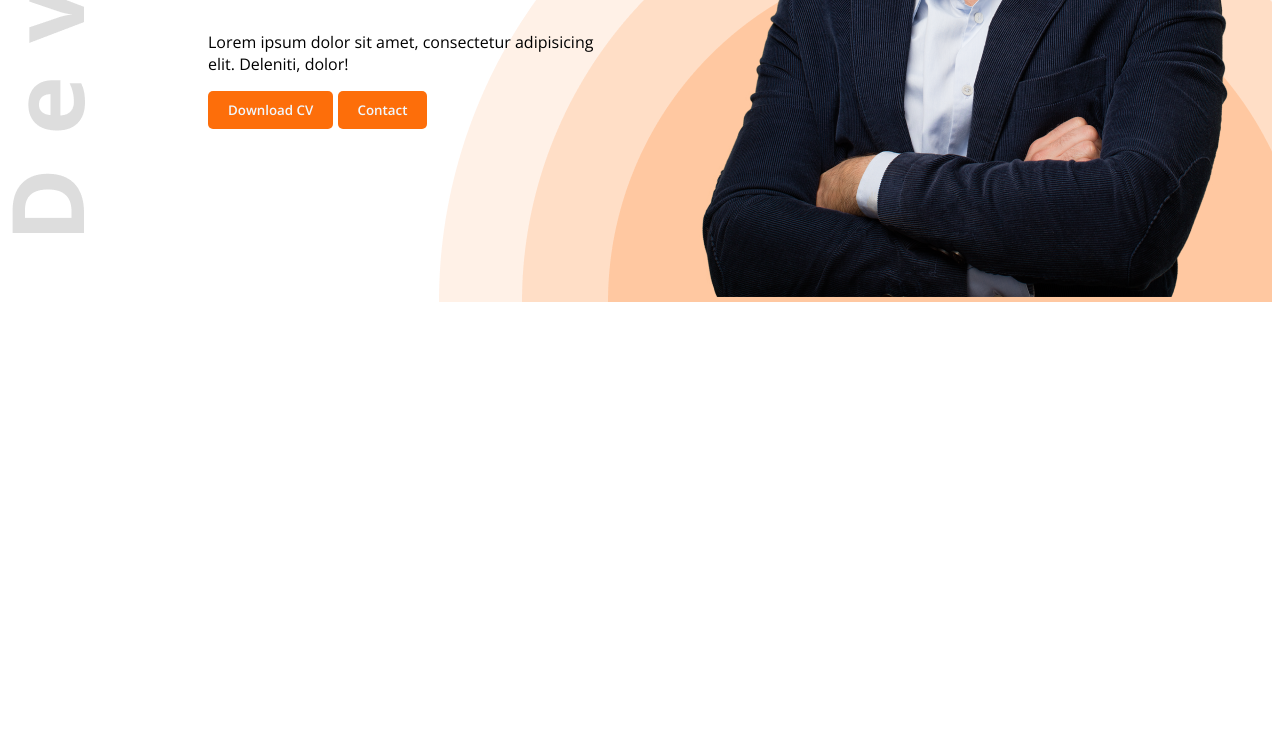
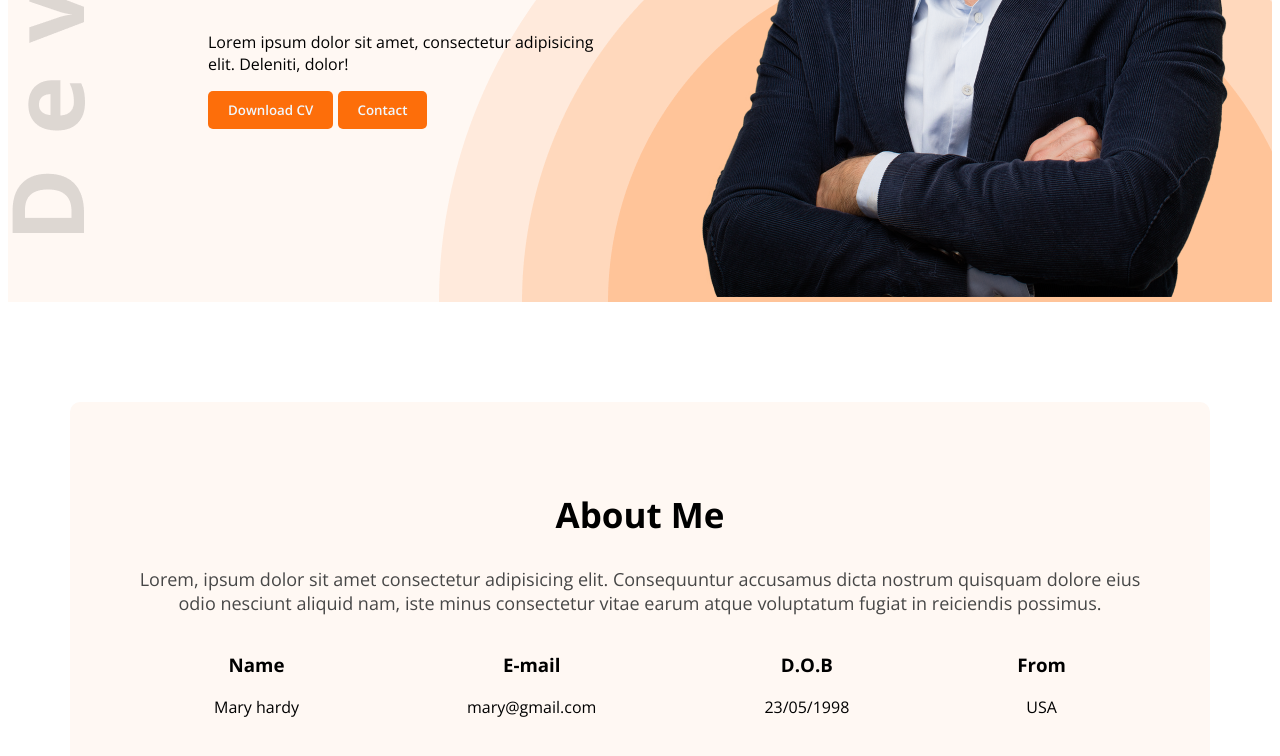
Before and after one commit to SakibChowdhury98/wev-dev-portfolio, a plain HTML site: page index.html in a window 1280 px wide. Shown: the part 538-1294 px from the top of the page. Before the commit the page ends 848 px from the top, so only its background shows below. Drawn offline with nearby package versions, Linux system fonts and the light colour scheme.

Commit message:
about added

```diff
--- a/css/style.css
+++ b/css/style.css
@@ -19,8 +19,15 @@
     padding: 10px 20px;
     border: none;
 }
-
-
+.section-title{
+    font-size: 35px;
+}
+.section-description{
+    font-size: 18px;
+}
+.bg-color{
+    background-color: #FFF8F3;
+}
 
 /* nav-style */
 .header{
@@ -70,3 +77,22 @@ nav ul>li>a{
 .banner h1{
     font-size: 64px;
 }
+
+/* main */
+main{
+    max-width: 1140px;
+    margin: 0 auto;
+}
+
+/* about us */
+.about{
+    border-radius: 10px;
+    padding: 60px;
+    text-align: center;
+    margin: 100px auto;
+}
+.about-items{
+    display: flex;
+    justify-content: space-around;
+
+}
--- a/index.html
+++ b/index.html
@@ -7,7 +7,7 @@
     <link rel="stylesheet" href="./css/style.css" class="css">
 </head>
 <body>
-    <header class="header">
+    <header class="header bg-color">
         <nav>
             <h3 class="nav-title">Ma<span class="text-primary">r</span>y</h3>
             <ul class="menu">
@@ -35,7 +35,29 @@
     </header>
 
     <main>
-
+        <!-- about us -->
+         <section class="about bg-color">
+            <h1 class="section-title">About Me</h1>
+            <p class="section-description dark-2">Lorem, ipsum dolor sit amet consectetur adipisicing elit. Consequuntur accusamus dicta nostrum quisquam dolore eius odio nesciunt aliquid nam, iste minus consectetur vitae earum atque voluptatum fugiat in reiciendis possimus.</p>
+            <div class="about-items">
+                <div class="item">
+                    <h3 class="item-title">Name</h3>
+                    <p class="item-description">Mary hardy </p>
+                </div>
+                <div class="item">
+                    <h3 class="item-title">E-mail</h3>
+                    <p class="item-description">mary@gmail.com</p>
+                </div>
+                <div class="item">
+                    <h3 class="item-title">D.O.B</h3>
+                    <p class="item-description">23/05/1998</p>
+                </div>
+                <div class="item">
+                    <h3 class="item-title">From</h3>
+                    <p class="item-description">USA</p>
+                </div>
+            </div>
+         </section>
     </main>
 
 </body>
```
